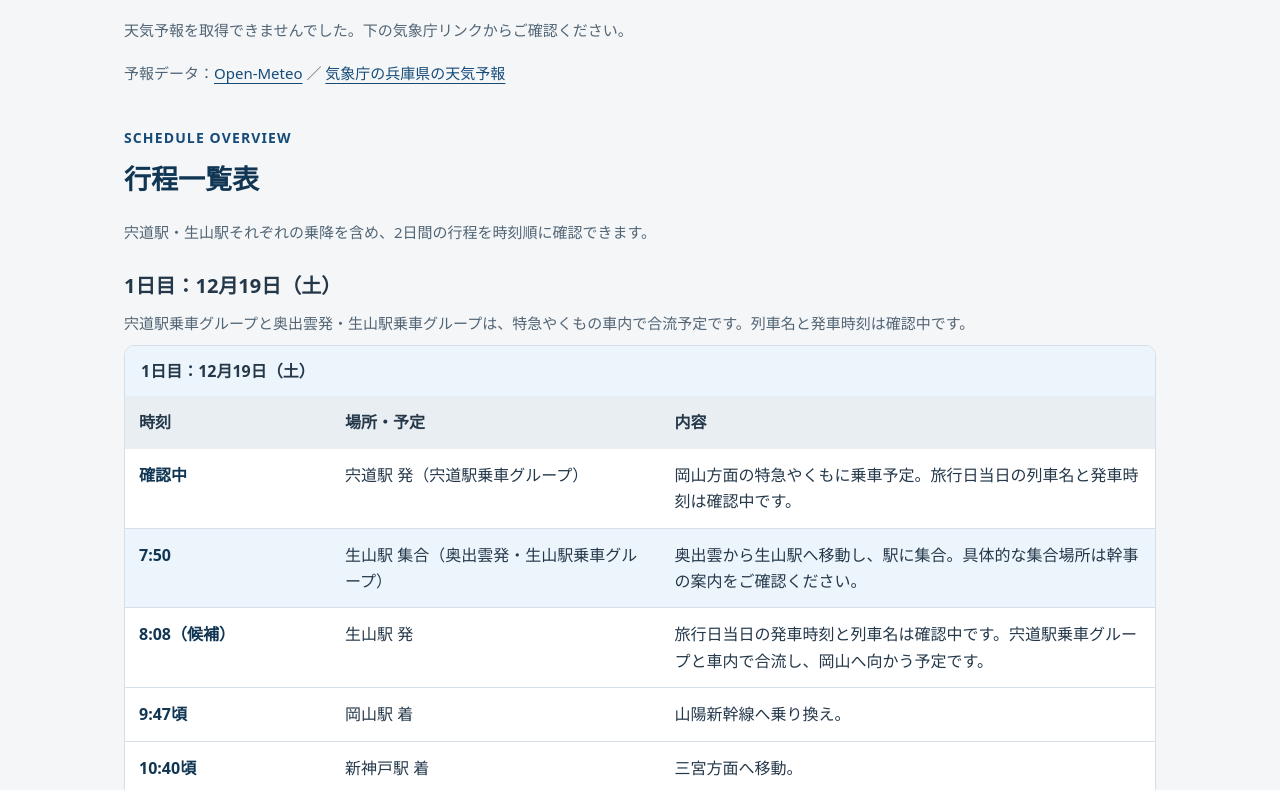
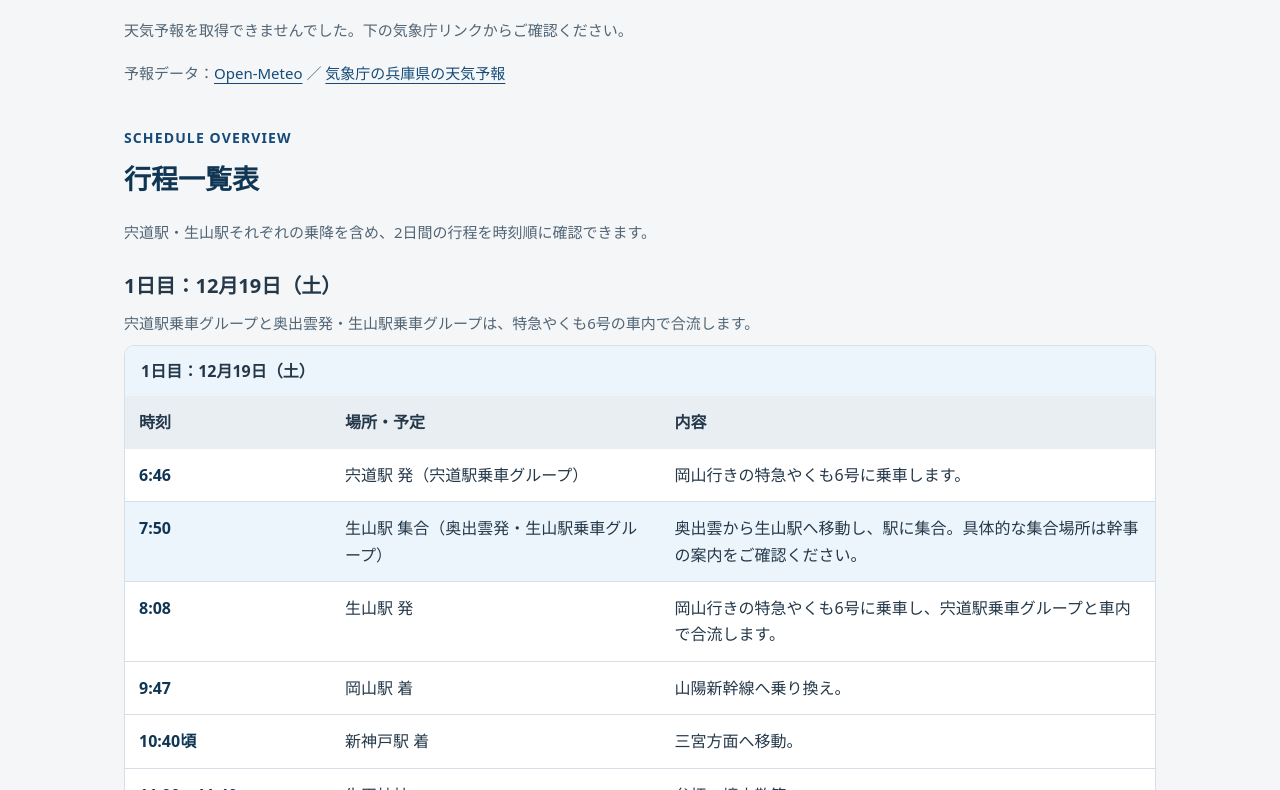
Before and after one commit to nbrksk/codex-practice, a plain HTML site: page site/index.html in a window 1280 px wide. Shown: the part 2010-2800 px from the top of the page. Drawn offline with Linux system fonts and the light colour scheme; no server answers.

Commit message:
Publish verified Yakumo departure times

```diff
--- a/site/app.js
+++ b/site/app.js
@@ -113,7 +113,7 @@ function renderScheduleTable(title, events, note) {
   table.append(body); wrapper.append(table); section.append(wrapper);
   document.getElementById('schedule-tables').append(section);
 }
-renderScheduleTable('1日目：12月19日（土）', data.day1, '宍道駅乗車グループと奥出雲発・生山駅乗車グループは、特急やくもの車内で合流予定です。列車名と発車時刻は確認中です。');
+renderScheduleTable('1日目：12月19日（土）', data.day1, '宍道駅乗車グループと奥出雲発・生山駅乗車グループは、特急やくも6号の車内で合流します。');
 renderScheduleTable('2日目：12月20日（日）① 姫路城コース（希望者）', data.castleRoute, '朝はホテルで朝食・各自チェックアウト。姫路城見学は希望制で、以下は参考ルートです。');
 renderScheduleTable('2日目：12月20日（日）② 自由コース', freeCourse, '明石・姫路周辺で観光、昼食、買い物を各自で楽しみます。');
 renderScheduleTable('2日目：集合・帰路（生山駅・宍道駅）', commonReturn, 'どちらのコースも14:20に姫路駅集合です。帰りは、岡山から同じ特急で生山駅・宍道駅へ向かいます。');
--- a/site/data.js
+++ b/site/data.js
@@ -13,10 +13,10 @@ window.TRIP_DATA = {
     himeji: {name:'姫路駅', description:'12月20日（日）14:20集合。14:36出発。', query:'姫路駅'}
   },
   day1: [
-    {time:'確認中', title:'宍道駅 発（宍道駅乗車グループ）', description:'岡山方面の特急やくもに乗車予定。旅行日当日の列車名と発車時刻は確認中です。', query:'宍道駅'},
+    {time:'6:46', title:'宍道駅 発（宍道駅乗車グループ）', description:'岡山行きの特急やくも6号に乗車します。', query:'宍道駅'},
     {time:'7:50', title:'生山駅 集合（奥出雲発・生山駅乗車グループ）', description:'奥出雲から生山駅へ移動し、駅に集合。具体的な集合場所は幹事の案内をご確認ください。', query:'生山駅', highlight:true, status:'集合時刻', kind:'confirmed'},
-    {time:'8:08（候補）', title:'生山駅 発', description:'旅行日当日の発車時刻と列車名は確認中です。宍道駅乗車グループと車内で合流し、岡山へ向かう予定です。', query:'生山駅'},
-    {time:'9:47頃', title:'岡山駅 着', description:'山陽新幹線へ乗り換え。', query:'岡山駅'},
+    {time:'8:08', title:'生山駅 発', description:'岡山行きの特急やくも6号に乗車し、宍道駅乗車グループと車内で合流します。', query:'生山駅'},
+    {time:'9:47', title:'岡山駅 着', description:'山陽新幹線へ乗り換え。', query:'岡山駅'},
     {time:'10:40頃', title:'新神戸駅 着', description:'三宮方面へ移動。', query:'新神戸駅'},
     {time:'11:00〜11:40', title:'生田神社', description:'参拝・境内散策。', place:'ikuta'},
     {time:'11:40〜12:10', title:'神戸ハーバーランド方面へ移動', description:'ランチクルーズの乗船受付。出航に遅れないようご注意ください。', query:'神戸ハーバーランド コンチェルト'},
--- a/site/index.html
+++ b/site/index.html
@@ -14,10 +14,10 @@
 <section class="notice" id="meeting" aria-labelledby="departure-title">
 <h3 id="departure-title">1日目の出発 · 12月19日（土）</h3>
 <div class="important-grid">
-<article class="card"><h3>奥出雲発・生山駅乗車グループ</h3><p><strong>7:50 生山駅集合</strong></p><p>奥出雲から生山駅へ移動します。生山駅8:08発は候補時刻で、旅行日当日の運行は確認中です。</p><p class="small">生山駅での集合場所は、幹事からの案内をご確認ください。</p><div class="actions"><a class="button secondary" href="https://www.google.com/maps/search/?api=1&amp;query=生山駅" target="_blank" rel="noopener noreferrer">生山駅の地図</a><a class="button secondary" href="https://www.google.com/maps/dir/?api=1&amp;destination=生山駅&amp;travelmode=transit" target="_blank" rel="noopener noreferrer">現在地から生山駅へ</a></div></article>
-<article class="card"><h3>宍道駅乗車グループ</h3><p><strong>宍道駅発車時刻は確認中</strong></p><p>岡山方面の特急やくもに乗車予定です。</p><div class="actions"><a class="button secondary" href="https://www.google.com/maps/search/?api=1&amp;query=宍道駅" target="_blank" rel="noopener noreferrer">宍道駅の地図</a></div></article>
+<article class="card"><h3>奥出雲発・生山駅乗車グループ</h3><p><strong>7:50 生山駅集合</strong></p><p>奥出雲から生山駅へ移動し、<strong>8:08発の特急やくも6号</strong>に乗車します。</p><p class="small">生山駅での集合場所は、幹事からの案内をご確認ください。</p><div class="actions"><a class="button secondary" href="https://www.google.com/maps/search/?api=1&amp;query=生山駅" target="_blank" rel="noopener noreferrer">生山駅の地図</a><a class="button secondary" href="https://www.google.com/maps/dir/?api=1&amp;destination=生山駅&amp;travelmode=transit" target="_blank" rel="noopener noreferrer">現在地から生山駅へ</a></div></article>
+<article class="card"><h3>宍道駅乗車グループ</h3><p><strong>6:46 宍道駅発</strong></p><p>岡山行きの特急やくも6号に乗車します。</p><div class="actions"><a class="button secondary" href="https://www.google.com/maps/search/?api=1&amp;query=宍道駅" target="_blank" rel="noopener noreferrer">宍道駅の地図</a></div></article>
 </div>
-<p><strong>両グループは特急やくもの車内で合流予定です。列車名と発車時刻は確認中です。</strong></p>
+<p><strong>両グループは特急やくも6号の車内で合流します。</strong></p>
 </section>
 <div id="return-meeting" class="meeting important"><div><span class="label confirmed">集合時刻</span><p class="meeting-date">12月20日（日）</p><h3>姫路駅集合</h3><p class="big-time">14:20</p><p>自由行動後は、この時刻までに姫路駅へ。</p><p class="small">駅構内の具体的な集合場所は未掲載です。幹事からの案内をご確認ください。</p></div><div class="actions"><a class="button" href="https://www.google.com/maps/search/?api=1&query=姫路駅" target="_blank" rel="noopener noreferrer">姫路駅の地図</a><a class="button secondary" href="https://www.google.com/maps/dir/?api=1&destination=姫路駅&travelmode=transit" target="_blank" rel="noopener noreferrer">現在地から姫路駅へ</a></div></div>
 <div class="important-grid"><article class="card"><h3>帰りの乗り継ぎ</h3><p class="return-route"><strong>14:36</strong> 姫路発 → <strong>15:02</strong> 岡山着<br><strong>15:13</strong> やくも17号 → <strong>16:50</strong> 生山着 → <strong>18:19</strong> 宍道着</p><p class="small">岡山駅での乗り換えは11分です。到着後は乗り換え先へ移動してください。</p></article><article class="card"><span class="label tentative">仮予定</span><h3>1日目の夕食 · 18:00頃〜</h3><p><a class="place-link" data-place="dinner">居酒屋 いっぽん志や 西明石店 ↗</a></p><p>夕食後は自由行動。各自ホテルへお戻りください。</p></article></div>
@@ -30,7 +30,7 @@
 <noscript><p>天気予報の表示にはJavaScriptが必要です。下の気象庁リンクからも確認できます。</p></noscript>
 <p class="small">予報データ：<a href="https://open-meteo.com/">Open-Meteo</a> ／ <a href="https://www.jma.go.jp/bosai/forecast/#area_type=offices&amp;area_code=280000">気象庁の兵庫県の天気予報</a></p>
 </section>
-<section class="section" id="overview"><p class="eyebrow">SCHEDULE OVERVIEW</p><h2 id="shinji">行程一覧表</h2><p class="section-note">宍道駅・生山駅それぞれの乗降を含め、2日間の行程を時刻順に確認できます。</p><div id="schedule-tables"></div><p class="small">12月19日の往路は確認中です。出発前に<a href="https://timetable.jr-odekake.net/">JR西日本の時刻表</a>をご確認ください。</p><p class="small">昼食は各自自由です。列車時刻や施設の営業状況は、旅行前に確認が必要です。</p></section>
+<section class="section" id="overview"><p class="eyebrow">SCHEDULE OVERVIEW</p><h2 id="shinji">行程一覧表</h2><p class="section-note">宍道駅・生山駅それぞれの乗降を含め、2日間の行程を時刻順に確認できます。</p><div id="schedule-tables"></div><p class="small">JR西日本の<a href="https://www.jr-odekake.net/railroad/train/yakumo/#p04">特急やくもの定期列車時刻表</a>。運行情報は出発前にもご確認ください。</p><p class="small">昼食は各自自由です。列車時刻や施設の営業状況は、旅行前に確認が必要です。</p></section>
 <section class="section" id="news"><p class="eyebrow">INFORMATION</p><h2>お知らせ・連絡先</h2><div id="announcements" class="card"></div><div id="contacts" class="contact-box"></div></section>
 <section class="section" id="day1"><p class="eyebrow">DAY 1 · 12月19日（土）</p><h2>神戸の視察・クルーズ、明石へ</h2><p class="section-note">宍道駅・生山駅から乗車 → 車内で合流 → 岡山 → 新神戸 → 西明石</p><div class="timeline" id="timeline1"></div></section>
 <section class="section" id="hotel"><p class="eyebrow">STAY</p><h2>宿泊先</h2><article class="card hotel-card"><span class="label neutral">宿泊先</span><h3><a class="place-link" data-place="hotel">明石ルミナスホテル ↗</a></h3><dl><div><dt>宿泊日</dt><dd>2026年12月19日（土）・1泊</dd></div><div><dt>チェックイン</dt><dd>17:30頃予定</dd></div><div><dt>お部屋</dt><dd>禁煙シングル利用予定</dd></div><div><dt>チェックアウト</dt><dd>各自</dd></div><div><dt>最寄駅</dt><dd>JR西明石駅</dd></div></dl><div class="actions" data-actions="hotel"></div></article></section>
```
